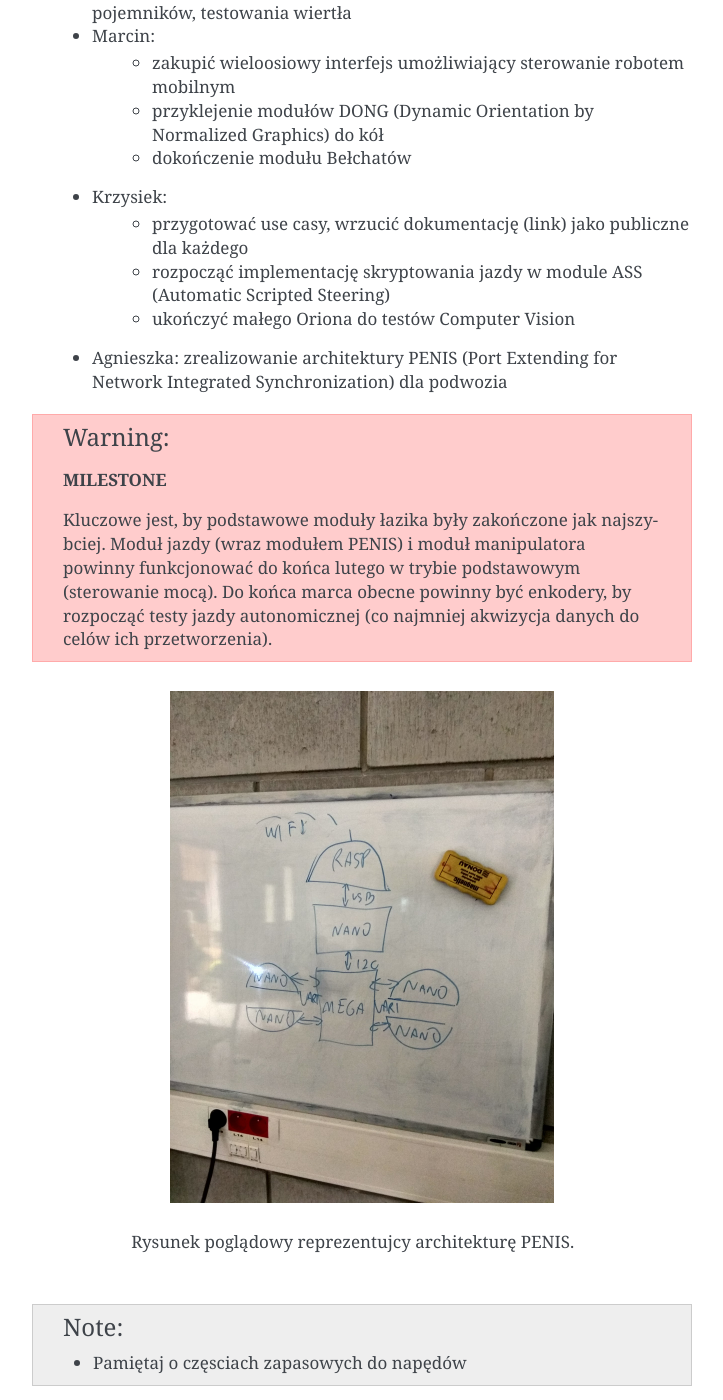
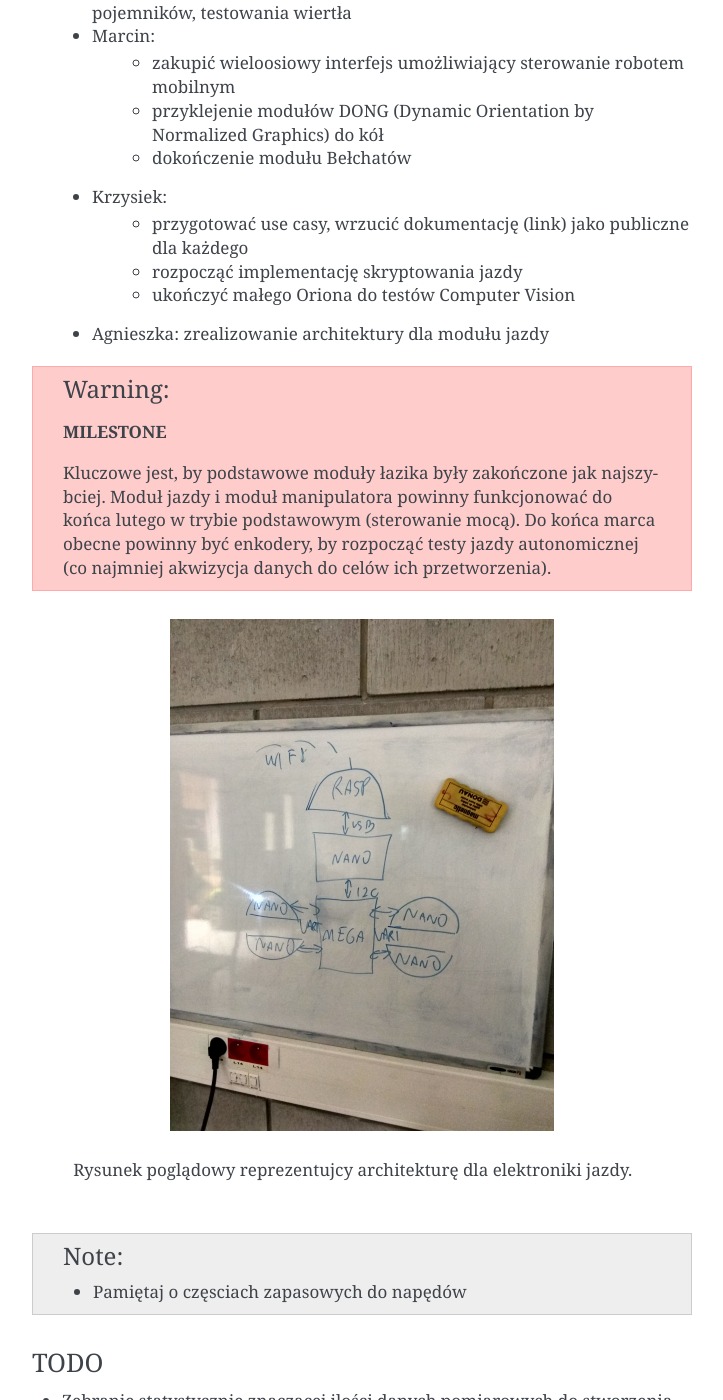
Before and after one commit to krkruk/OrionDoc, a Sphinx documentation site: the page built from source/docs/zebrania/zebrania/zebranie_2018-01-13.rst, in a window 1280 px wide and 1400 px high, scrolled down 1601 px. Shown: the whole window, without its empty margins (388-1111 px from the left). Built offline with Sphinx 7.4.7, drawn with Linux system fonts in a browser that asks for light colours.

Commit message:
Refactor some inapropriate words

```diff
--- a/source/docs/zebrania/zebrania/zebranie_2018-01-13.rst
+++ b/source/docs/zebrania/zebrania/zebranie_2018-01-13.rst
@@ -65,20 +65,20 @@
         * dokończenie modułu Bełchatów
     * Krzysiek:
         * przygotować use casy, wrzucić dokumentację (link) jako publiczne dla każdego
-        * rozpocząć implementację skryptowania jazdy w module ASS (Automatic Scripted Steering)
+        * rozpocząć implementację skryptowania jazdy
         * ukończyć małego Oriona do testów Computer Vision
-    * Agnieszka: zrealizowanie architektury PENIS (Port Extending for Network Integrated Synchronization) dla podwozia
+    * Agnieszka: zrealizowanie architektury dla modułu jazdy
 
 .. warning:: **MILESTONE**
 
-    Kluczowe jest, by podstawowe moduły łazika były zakończone jak najszybciej. Moduł jazdy (wraz modułem PENIS) i moduł manipulatora powinny funkcjonować do końca lutego w trybie podstawowym (sterowanie mocą). Do końca marca obecne powinny być enkodery, by rozpocząć testy jazdy autonomicznej (co najmniej akwizycja danych do celów ich przetworzenia).
+    Kluczowe jest, by podstawowe moduły łazika były zakończone jak najszybciej. Moduł jazdy i moduł manipulatora powinny funkcjonować do końca lutego w trybie podstawowym (sterowanie mocą). Do końca marca obecne powinny być enkodery, by rozpocząć testy jazdy autonomicznej (co najmniej akwizycja danych do celów ich przetworzenia).
 
 .. figure:: img/penis_architecture.jpg
     :scale: 25 %
     :align: center
     :alt: Architektura PENIS
 
-    Rysunek poglądowy reprezentujcy architekturę PENIS.
+    Rysunek poglądowy reprezentujcy architekturę dla elektroniki jazdy.
 
 
 .. note::
```
